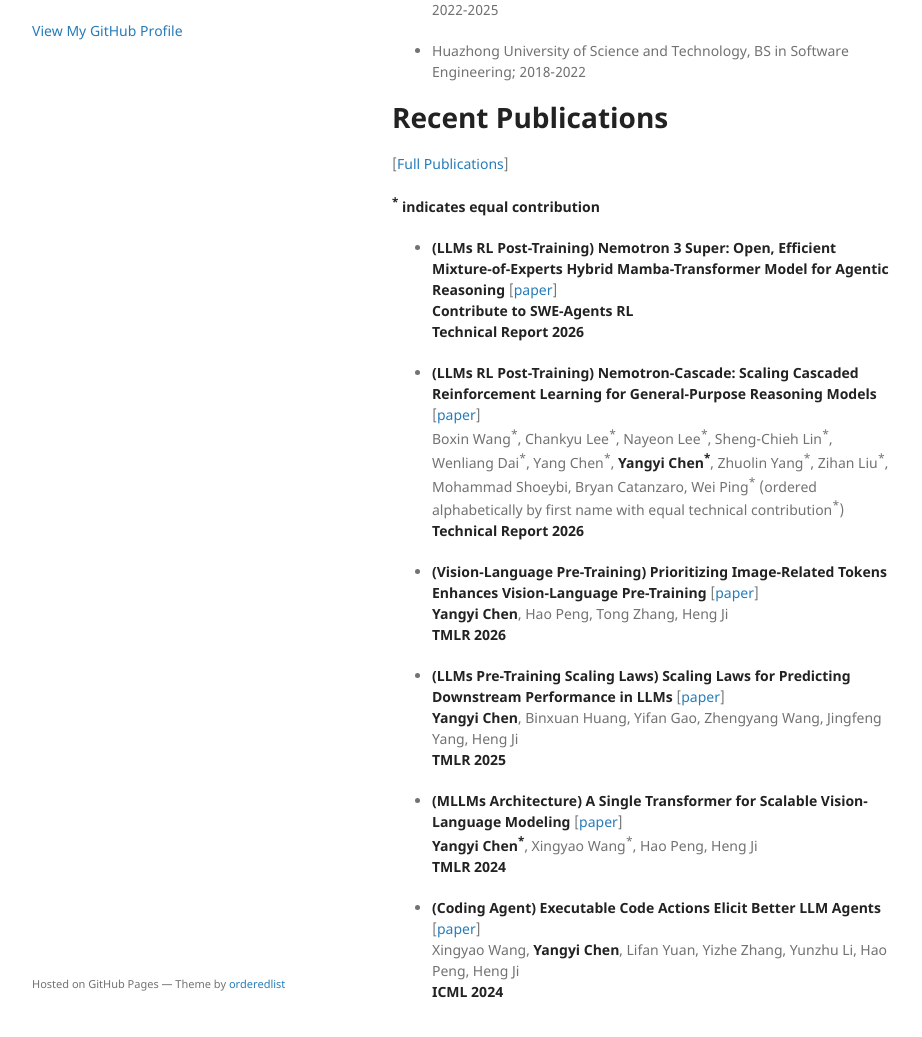
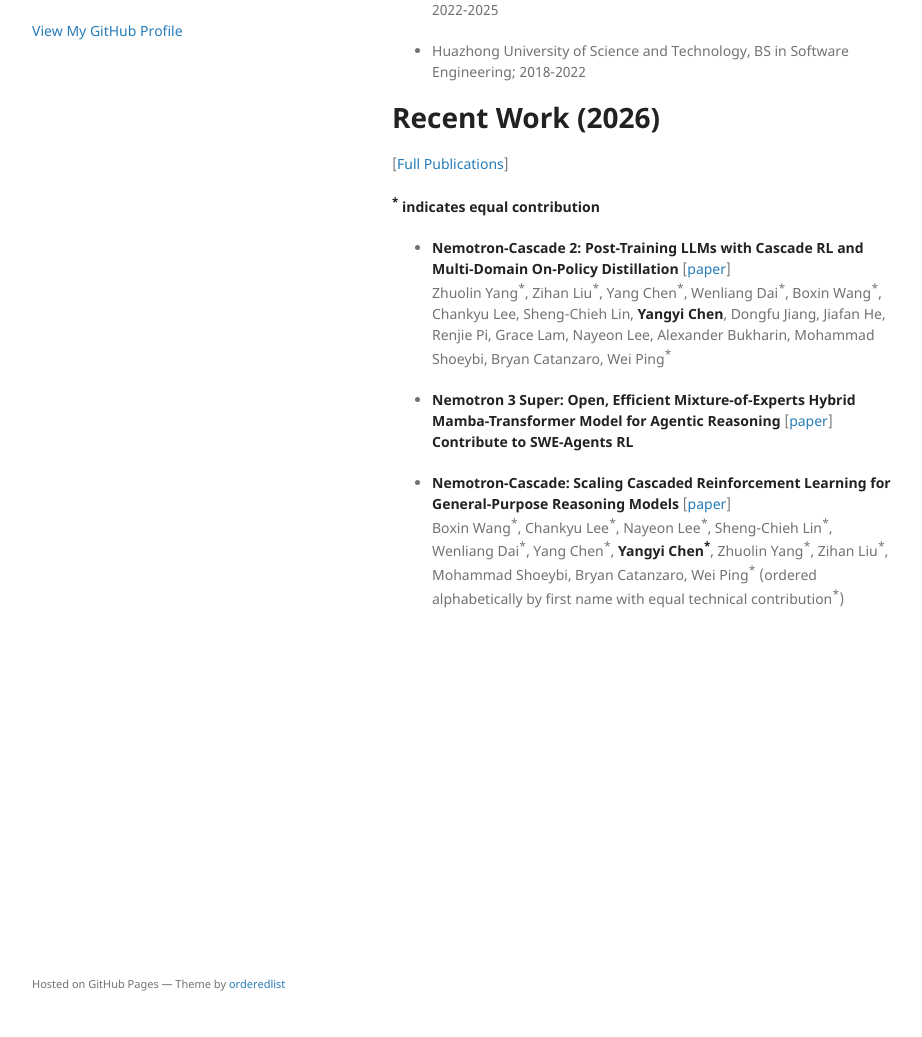
Before and after one commit to Yangyi-Chen/yangyi-chen.github.io, a Jekyll site: the page built from index.md, in a window 1280 px wide and 1400 px high. Shown: the part 337-1374 px from the top of the window, without its empty margins (178-1100 px from the left). Built offline with Jekyll 4.4.1, drawn with Linux system fonts in a browser that asks for light colours.

Commit message:
Revise Recent Work section with updated publications
Updated publication titles and years, and modified author listings for clarity.

```diff
--- a/index.md
+++ b/index.md
@@ -61,22 +61,26 @@ I work on **scalable foundation models**, aiming to establish fundamental approa
 
 
 
-# Recent Publications
+# Recent Work (2026)
 [[Full Publications](./publications.html)]
 
 **<sup>\*</sup>  indicates equal contribution**
 
-- **(LLMs RL Post-Training) Nemotron 3 Super: Open, Efficient Mixture-of-Experts Hybrid Mamba-Transformer Model for Agentic Reasoning** [[paper](https://research.nvidia.com/labs/nemotron/files/NVIDIA-Nemotron-3-Super-Technical-Report.pdf)] <br/> **Contribute to SWE-Agents RL** <br/> **Technical Report 2026**
+- **Nemotron-Cascade 2: Post-Training LLMs with Cascade RL and Multi-Domain On-Policy Distillation** [[paper](https://arxiv.org/abs/2603.19220)] <br/> Zhuolin Yang<sup>\*</sup>, Zihan Liu<sup>\*</sup>, Yang Chen<sup>\*</sup>,  Wenliang Dai<sup>\*</sup>, Boxin Wang<sup>\*</sup>, Chankyu Lee, Sheng-Chieh Lin, **Yangyi Chen**, Dongfu Jiang, Jiafan He, Renjie Pi, Grace Lam, Nayeon Lee, Alexander Bukharin, Mohammad Shoeybi, Bryan Catanzaro, Wei Ping<sup>\*</sup> <br/>
 
-- **(LLMs RL Post-Training) Nemotron-Cascade: Scaling Cascaded Reinforcement Learning for General-Purpose Reasoning Models** [[paper](https://arxiv.org/pdf/2512.13607)] <br/> Boxin Wang<sup>\*</sup>, Chankyu Lee<sup>\*</sup>, Nayeon Lee<sup>\*</sup>, Sheng-Chieh Lin<sup>\*</sup>, Wenliang Dai<sup>\*</sup>, Yang Chen<sup>\*</sup>, **Yangyi Chen<sup>\*</sup>**, Zhuolin Yang<sup>\*</sup>, Zihan Liu<sup>\*</sup>, Mohammad Shoeybi, Bryan Catanzaro, Wei Ping<sup>\*</sup> (ordered alphabetically by first name with equal technical contribution<sup>\*</sup>) <br/> **Technical Report 2026**
 
-- **(Vision-Language Pre-Training) Prioritizing Image-Related Tokens Enhances Vision-Language Pre-Training** [[paper](https://arxiv.org/abs/2505.08971)] <br/> **Yangyi Chen**, Hao Peng, Tong Zhang, Heng Ji <br/> **TMLR 2026**
+- **Nemotron 3 Super: Open, Efficient Mixture-of-Experts Hybrid Mamba-Transformer Model for Agentic Reasoning** [[paper](https://research.nvidia.com/labs/nemotron/files/NVIDIA-Nemotron-3-Super-Technical-Report.pdf)] <br/> **Contribute to SWE-Agents RL** <br/>
+
+- **Nemotron-Cascade: Scaling Cascaded Reinforcement Learning for General-Purpose Reasoning Models** [[paper](https://arxiv.org/pdf/2512.13607)] <br/> Boxin Wang<sup>\*</sup>, Chankyu Lee<sup>\*</sup>, Nayeon Lee<sup>\*</sup>, Sheng-Chieh Lin<sup>\*</sup>, Wenliang Dai<sup>\*</sup>, Yang Chen<sup>\*</sup>, **Yangyi Chen<sup>\*</sup>**, Zhuolin Yang<sup>\*</sup>, Zihan Liu<sup>\*</sup>, Mohammad Shoeybi, Bryan Catanzaro, Wei Ping<sup>\*</sup> (ordered alphabetically by first name with equal technical contribution<sup>\*</sup>) <br/>
+
+
+<!--- **(Vision-Language Pre-Training) Prioritizing Image-Related Tokens Enhances Vision-Language Pre-Training** [[paper](https://arxiv.org/abs/2505.08971)] <br/> **Yangyi Chen**, Hao Peng, Tong Zhang, Heng Ji <br/> **TMLR 2026**
 
 - **(LLMs Pre-Training Scaling Laws) Scaling Laws for Predicting Downstream Performance in LLMs** [[paper](https://arxiv.org/abs/2410.08527)] <br/> **Yangyi Chen**, Binxuan Huang, Yifan Gao, Zhengyang Wang, Jingfeng Yang, Heng Ji <br/> **TMLR 2025**
 
 - **(MLLMs Architecture) A Single Transformer for Scalable Vision-Language Modeling** [[paper](https://arxiv.org/abs/2407.06438)] <br/> **Yangyi Chen<sup>\*</sup>**, Xingyao Wang<sup>\*</sup>, Hao Peng, Heng Ji <br/> **TMLR 2024**
 
-- **(Coding Agent) Executable Code Actions Elicit Better LLM Agents** [[paper](https://arxiv.org/abs/2402.01030)] <br/> Xingyao Wang, **Yangyi Chen**, Lifan Yuan, Yizhe Zhang, Yunzhu Li, Hao Peng, Heng Ji <br/> **ICML 2024**
+- **(Coding Agent) Executable Code Actions Elicit Better LLM Agents** [[paper](https://arxiv.org/abs/2402.01030)] <br/> Xingyao Wang, **Yangyi Chen**, Lifan Yuan, Yizhe Zhang, Yunzhu Li, Hao Peng, Heng Ji <br/> **ICML 2024** -->
 
 
 
```
